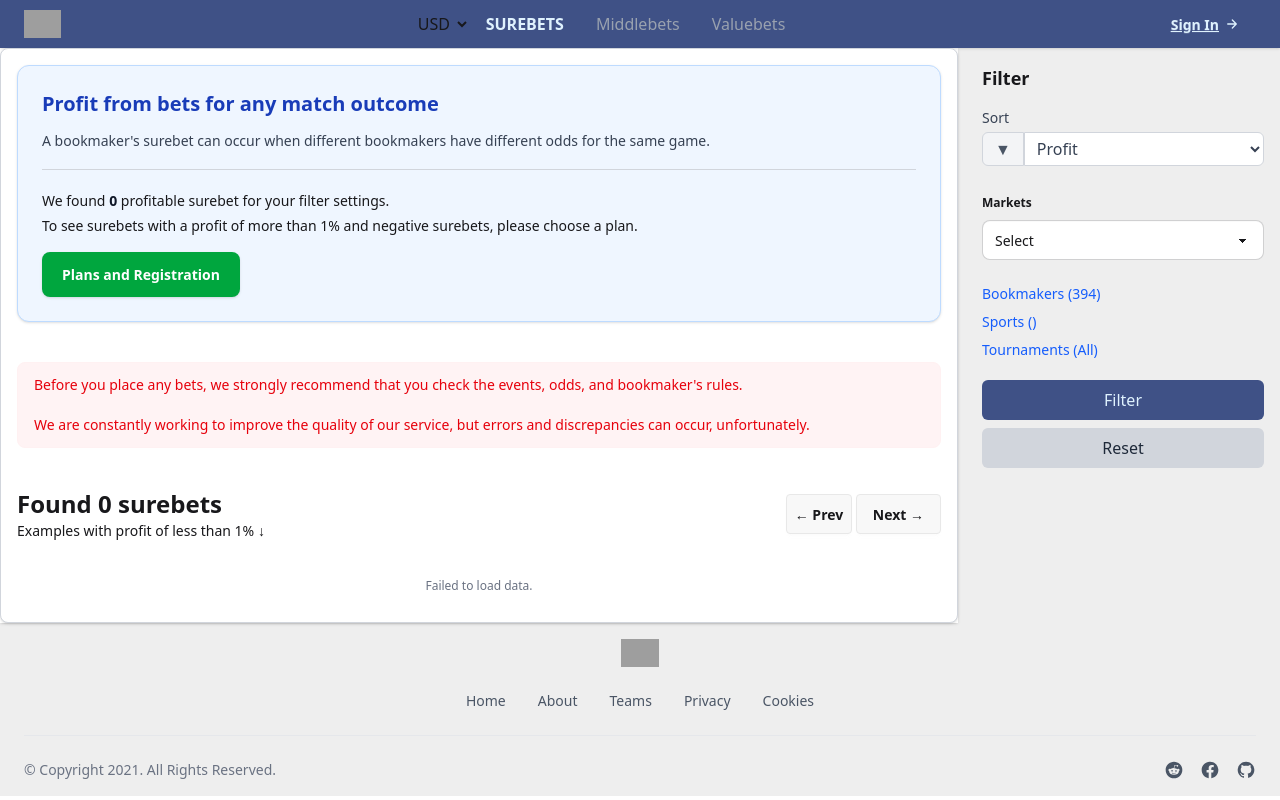
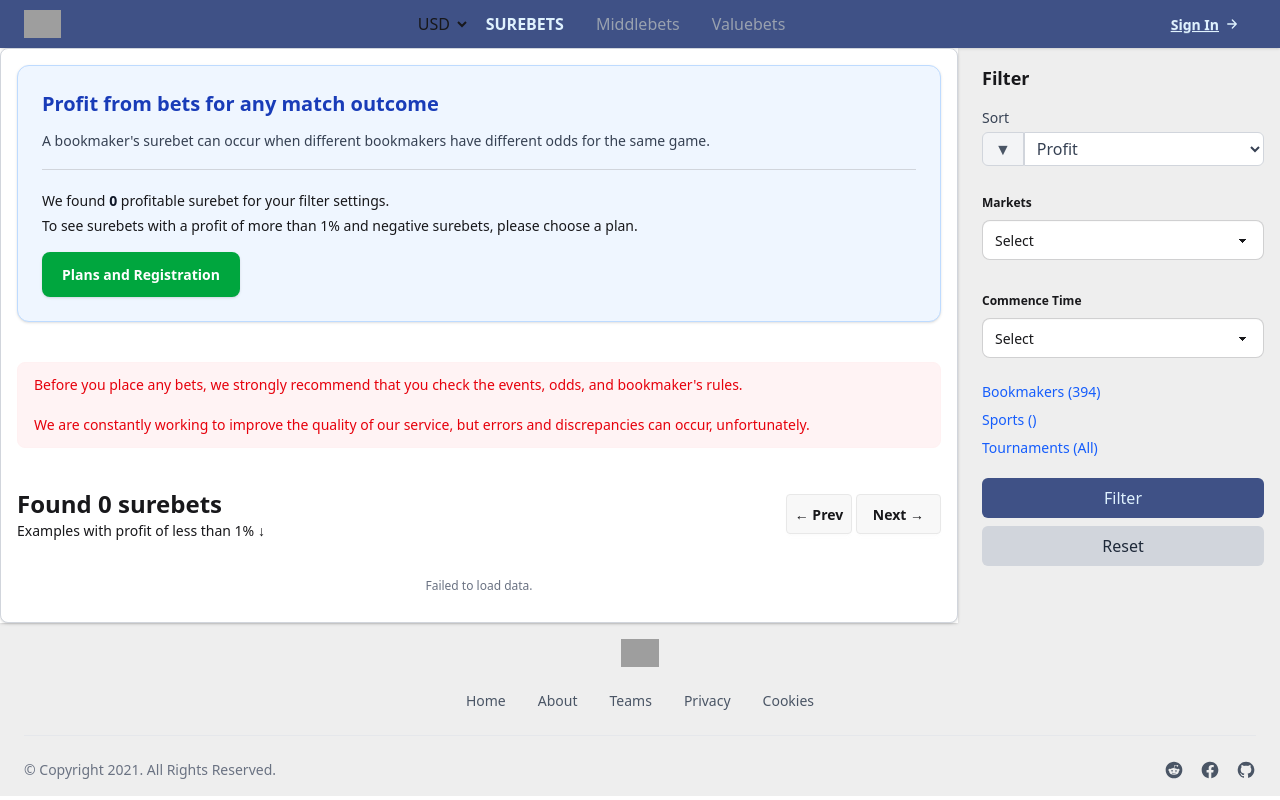
Before and after one commit to manzub/sportsarb, a Flask app: page / in a window 1280 px wide. Run offline with Flask 3, Linux system fonts and the light colour scheme; data that the repository does not hold is empty; style sheets or scripts are compiled from the project's sources; grey boxes are pictures that could not be loaded.

Commit message:
added commence time filters

```diff
--- a/app/routes/api.py
+++ b/app/routes/api.py
@@ -1,11 +1,12 @@
 from flask import Blueprint, request, jsonify
 from flask_login import login_required, current_user
 from app.extensions import redis
-from app.utils.helpers import sort_surebet_data, sort_middle_data, sort_valuebets_data
+from app.utils.helpers import sort_surebet_data, sort_middle_data, sort_valuebets_data, parse_datetime
 from app.services.odds_service import OddsService
 from app.extensions import db
 import json
 import os
+from datetime import datetime, timedelta, timezone
 
 bp = Blueprint('api', __name__)
 
@@ -72,9 +73,28 @@ def get_surebets():
 
   # Get filters
   sort = request.args.get("sort")
-  market = request.args.get("market")
+  market = request.args.get("market", 'h2h')
   page = int(request.args.get("page", 1))
   limit = int(request.args.get("limit", 10))
+  commence_time_filter = request.args.get("commence_time")
+
+  if commence_time_filter:
+    now = datetime.now(timezone.utc)
+
+    time_map = {
+      "4h": timedelta(hours=4),
+      "8h": timedelta(hours=8),
+      "12h": timedelta(hours=12),
+      "2d": timedelta(days=2),
+      "1w": timedelta(weeks=1)
+    }
+
+    if commence_time_filter in time_map:
+      max_time = now + time_map[commence_time_filter]
+      if commence_time_filter == '1w':
+        data = [d for d in data if d.get('commence_time') and parse_datetime(d["commence_time"]) > max_time]
+      else:
+        data = [d for d in data if d.get('commence_time') and parse_datetime(d["commence_time"]) <= max_time]
 
   if market:
     data = [d for d in data if d.get('market_type', 'h2h') == market]
@@ -82,7 +102,7 @@ def get_surebets():
   if sort == "profit":
     data.sort(key=lambda x: x.get("profit", 0), reverse=True)
   elif sort == "time":
-    data.sort(key=lambda x: x.get("start_time", ""), reverse=False)
+    data.sort(key=lambda x: x.get("commence_time", ""), reverse=False)
 
   start = (page - 1) * limit
   end = start + limit
@@ -104,6 +124,26 @@ def middles():
   market = request.args.get("market")
   page = int(request.args.get("page", 1))
   limit = int(request.args.get("limit", 10))
+  commence_time_filter = request.args.get("commence_time")
+
+  if commence_time_filter:
+    now = datetime.now(timezone.utc)
+
+    time_map = {
+      "4h": timedelta(hours=4),
+      "8h": timedelta(hours=8),
+      "12h": timedelta(hours=12),
+      "2d": timedelta(days=2),
+      "1w": timedelta(weeks=1)
+    }
+
+    if commence_time_filter in time_map:
+      max_time = now + time_map[commence_time_filter]
+      if commence_time_filter == '1w':
+        data = [d for d in data if d.get('start_time') and parse_datetime(d["start_time"]) > max_time]
+      else:
+        data = [d for d in data if d.get('start_time') and parse_datetime(d["start_time"]) <= max_time]
+
 
   # Filter by market type
   if market:
@@ -139,6 +179,25 @@ def values():
   market = request.args.get("market")
   page = int(request.args.get("page", 1))
   limit = int(request.args.get("limit", 10))
+  commence_time_filter = request.args.get("commence_time")
+
+  if commence_time_filter:
+    now = datetime.now(timezone.utc)
+
+    time_map = {
+      "4h": timedelta(hours=4),
+      "8h": timedelta(hours=8),
+      "12h": timedelta(hours=12),
+      "2d": timedelta(days=2),
+      "1w": timedelta(weeks=1)
+    }
+
+    if commence_time_filter in time_map:
+      max_time = now + time_map[commence_time_filter]
+      if commence_time_filter == '1w':
+        data = [d for d in data if d.get('start_time') and parse_datetime(d["start_time"]) > max_time]
+      else:
+        data = [d for d in data if d.get('start_time') and parse_datetime(d["start_time"]) <= max_time]
 
   # Filter by market type
   if market:
--- a/app/templates/homepage.html
+++ b/app/templates/homepage.html
@@ -75,6 +75,7 @@
               </a>
             </th>
             <th class="px-4 py-3 font-semibold">Bookmaker</th>
+            <th class="px-4 py-3 font-semibold">Time</th>
             <th class="px-4 py-3 font-semibold">Event</th>
             <th class="px-4 py-3 font-semibold">Market</th>
             <th class="px-4 py-3 font-semibold text-right">Odds</th>
@@ -93,13 +94,17 @@
 
   let currentPage = 1;
   const perPage = 51;
-  let _market = ''
+  let _market = '';
+  let _sort = 'profit';
+  let _time = ''
 
-  function fetchSurebets(page = 1, sort = 'profit', market = _market) {
+  function fetchSurebets(page = 1, sort = _sort, market = _market, commence_time = _time) {
     _market = market;
+    _sort = sort
+    _time = commence_time
     $.ajax({
       url: API_URL,
-      data: { page: page, limit: perPage, sort: sort, market: market },
+      data: { page: page, limit: perPage, sort: _sort, market: _market, commence_time: _time },
       method: "GET",
       success: function (response) {
         if (response.data.length == 0) {
@@ -171,6 +176,11 @@
                   <a href="${item.bookmaker_link}" target="_blank" class="text-blue-600 hover:underline">${item.bookmaker}</a>
                   <div class="text-xs text-gray-500">${item.sport_name}</div>
                 </td>
+
+                ${idx == 0 ? `<td rowspan="${group.length}" class="px-4 py-2 align-top">
+                  <a href="#" class="text-blue-600 hover:underline">${item.date}</a>
+                  <div class="text-xs text-gray-500">${item.time}</div>
+                </td>` : ''}
 
                 <td class="px-4 py-2">
                   <a href="#" class="text-blue-600 hover:underline">${item.event}</a>
--- a/app/templates/partials/sidebar.html
+++ b/app/templates/partials/sidebar.html
@@ -2,6 +2,7 @@
   <h3 class="text-lg font-semibold mb-4">Filter</h3>
   <div class="space-y-5">
     <!-- Sort -->
+     {% if request.endpoint != 'main.valuebets' %}
      <div>
        <label class="block text-sm font-medium text-gray-700 mb-1">Sort</label>
        <div class="flex">
@@ -10,19 +11,33 @@
          <select id="sort" name="selector[order]"
            class="rounded-r-md border border-gray-300 bg-white px-2 py-1 text-gray-700 focus:ring-blue-500 focus:border-blue-500 w-full">
            <option value="time">Commence time</option>
-          <option value="profit_desc" selected>Profit</option>
+           <option value="profit" selected>Profit</option>
          </select>
        </div>
      </div>
+     {% endif %}
 
-    <!-- Outcomes -->
+    <!-- Markets -->
     <fieldset class="fieldset">
       <legend class="fieldset-legend">Markets</legend>
       <select id="market" class="select">
-        <option selected disabled>Select</option>
+        <option value="" selected disabled>Select</option>
         <option value="h2h">H2H</option>
         <option value="spreads">SPREADS</option>
         <option value="totals">TOTALS</option>
+      </select>
+    </fieldset>
+
+    <!-- Commence Time -->
+    <fieldset class="fieldset">
+      <legend class="fieldset-legend">Commence Time</legend>
+      <select id="commence_time" class="select">
+        <option value="" selected disabled>Select</option>
+        <option value="4h">4 hour</option>
+        <option value="8h">8 hours</option>
+        <option value="12h">12 hours</option>
+        <option value="2d">2 days</option>
+        <option value="1w">1 week+</option>
       </select>
     </fieldset>
 
@@ -30,7 +45,7 @@
     <div class="flex flex-col gap-2">
       <a href="{{url_for('main.bookmakers')}}" class="text-blue-600 text-sm hover:underline">Bookmakers (394)</a>
       <a href="{{url_for('main.sports')}}" class="text-blue-600 text-sm hover:underline">Sports (<span id="sports-count"></span>)</a>
-      <a href="#" class="text-blue-600 text-sm hover:underline">Tournaments (All)</a>
+      <a href="{{url_for('main.sports')}}" class="text-blue-600 text-sm hover:underline">Tournaments (All)</a>
     </div>
 
     <!-- Buttons -->
@@ -47,14 +62,15 @@
   async function applyFilters(page = 1) {
     const sort = document.getElementById('sort').value;
     const market = document.getElementById('market').value;
+    const commence_time = document.getElementById('commence_time').value;
 
     let current_page = window.location.pathname
     if (current_page == '/') {
-      fetchSurebets(1, sort, market)
+      fetchSurebets(1, sort, market, commence_time)
     } else if (current_page == '/middles') {
-      fetchMiddles(1, sort, market)
+      fetchMiddles(1, sort, market, commence_time)
     } else if (current_page == '/valuebets') {
-      fetchValues(1, market)
+      fetchValues(1, market, commence_time)
     }
   }
 
--- a/app/utils/helpers.py
+++ b/app/utils/helpers.py
@@ -101,6 +101,18 @@ def get_latest_data(key_prefix):
 def sort_surebet_data(data):
   results = []
   for arb in json.loads(data):
+    # Format date/time
+    event_time = arb.get('commence_time')
+    if event_time:
+      try:
+        event_time = datetime.fromisoformat(event_time.replace('Z', '+00:00'))
+        date_str = event_time.strftime("%d/%m")
+        time_str = event_time.strftime("%H:%M")
+      except Exception:
+        date_str, time_str = "N/A", "N/A"
+    else:
+      date_str, time_str = "N/A", "N/A"
+
     arb_item = []
     team_names = str(arb['event']).split(' vs ')
     bookmakers = list(arb['bookmakers'].keys())
@@ -121,7 +133,9 @@ def sort_surebet_data(data):
         "profit": round(arb['profit_margin'], 2),
         "bookmaker": bookmaker_name,
         "bookmaker_link": bookmaker_link,
-        "start_time": arb['commence_time'],
+        "date": date_str,
+        "time": time_str,
+        "commence_time": arb['commence_time'],
         "event": event_label,
         "tournament": arb['sport_title'],
         "sport_name": arb['sport_name'],
@@ -228,6 +242,7 @@ def sort_valuebets_data(data):
       "bookmaker_link": bookmaker_link,
       "date": date_str,
       "time": time_str,
+      "start_time": vb.get('commence_time', ''),
       "odds": odds,
       "bet_recommendation": recommendation,
       "expected_value": ev,
@@ -248,6 +263,19 @@ def get_bookmaker_links(event, selected_bookmakers, market_key):
           links[bookmaker["title"]] = bookmaker.get("link", "")
   return links
 
+
+def parse_datetime(date_str):
+  """
+  Converts ISO, timestamp, or common datetime formats safely to a datetime object.
+  """
+  try:
+    return datetime.fromisoformat(date_str.replace('Z', '+00:00'))
+  except Exception:
+    try:
+      return datetime.strptime(date_str, "%Y-%m-%dT%H:%M:%S")
+    except Exception:
+      return datetime.utcnow()  # fallback
+
 def send_otp_mail(user):
   msg = Message("Your Verification Code", sender="noreply@surebets.com", recipients=[user.email])
   msg.body = f"Your OTP code is: {user.otp_code}. It expires in 10 minutes."
```
Also changed, not shown: app/templates/middles.html (+6 -2 lines), app/templates/valuebets.html (+5 -3 lines), 3 other files. Lines whose indentation alone changed are shown as unchanged.
